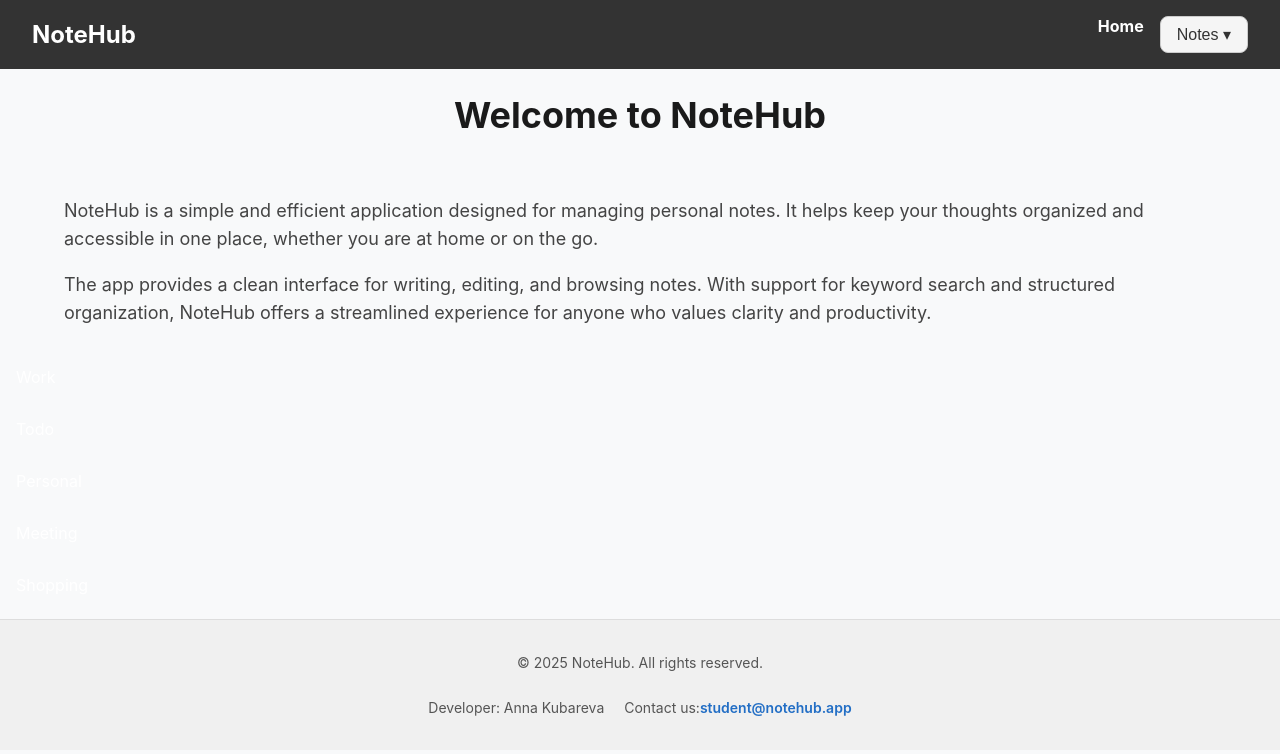
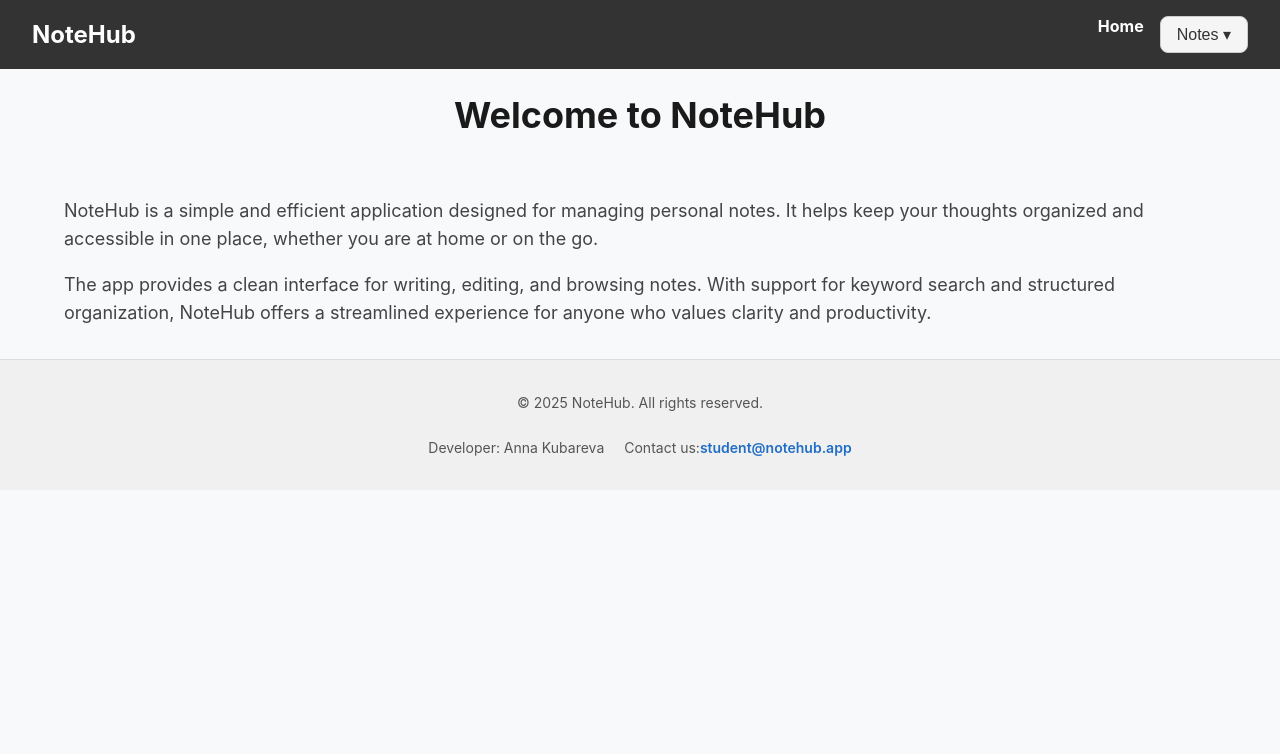
Before and after one commit to ku-anna/07-routing-nextjs, a Next.js app: page / in a window 1280 px wide. Shown: the top 754 px of the page. Built offline with nearby package versions, Linux system fonts and the light colour scheme.

Commit message:
removed sidebar from aap/layout

```diff
--- a/app/layout.tsx
+++ b/app/layout.tsx
@@ -38,7 +38,6 @@ export default function RootLayout({
 
           <main>
             {children}
-            <NotesSidebar />
             {modal}
           </main>
 
--- a/app/notes/filter/@sidebar/default.tsx
+++ b/app/notes/filter/@sidebar/default.tsx
@@ -2,7 +2,7 @@ import Link from "next/link";
 import css from "@/app/notes/filter/@sidebar/Sidebar.module.css";
 
 const NotesSidebar = async () => {
-  const localTags = ["Work", "Todo", "Personal", "Meeting", "Shopping"];
+  const localTags = ["All", "Work", "Todo", "Personal", "Meeting", "Shopping"];
 
   return (
     <ul className={css.menuList}>
```
